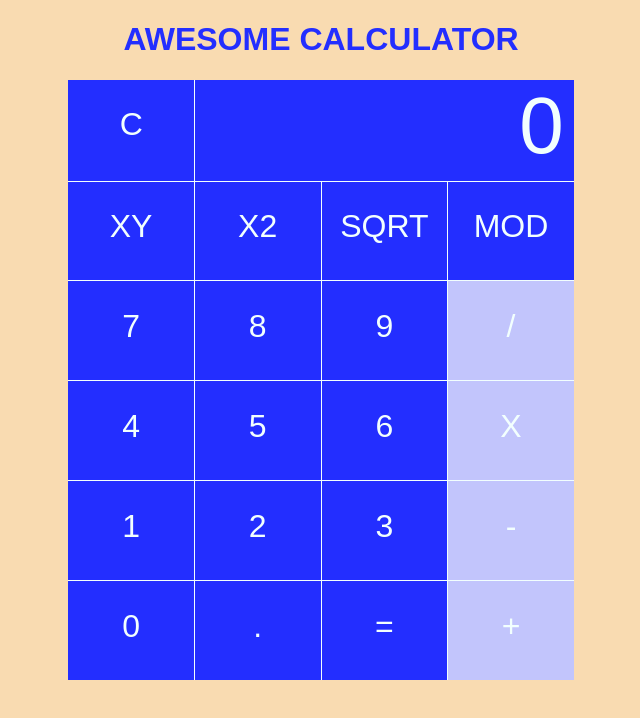
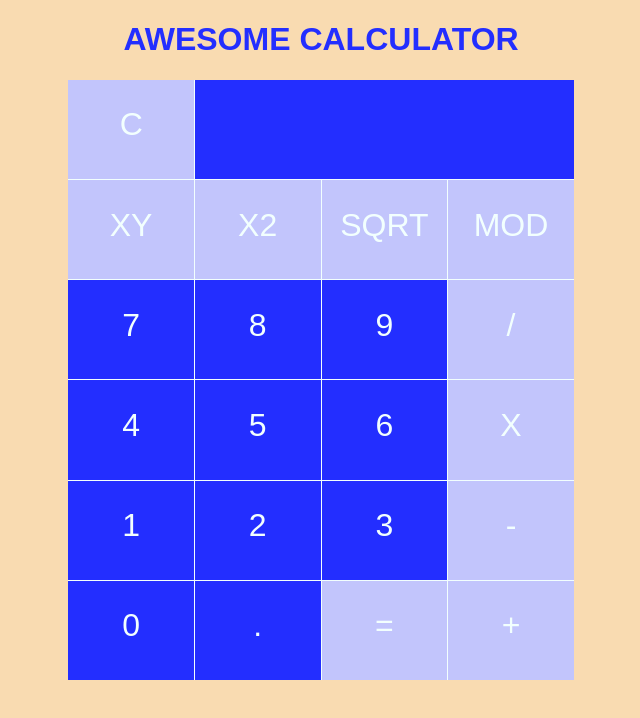
Before and after one commit to sschools/week-three-project, a plain HTML site: page index.html in a window 1280 px wide. Shown: the whole page, without its empty margins (319-959 px from the left). Drawn offline with Linux system fonts and the light colour scheme.

Commit message:
event listener established and identifying correct div, need functionality

```diff
--- a/main.css
+++ b/main.css
@@ -52,6 +52,6 @@ h2 {
   font-size: 2em;
 }
 
-#subtract, #add, #multiply, #divide {
+.operator {
   background-color: #c2c5fc;
 }
--- a/main.js
+++ b/main.js
@@ -1,35 +1,43 @@
+
+
 const buttonData = [
-  {"name": "clear", "label": "C"},
-  {"name": "display", "label": "0"},
-  {"name": "power", "label": "xy"},
-  {"name": "sqaure", "label": "x2"},
-  {"name": "sqrt", "label": "sqrt"},
-  {"name": "mod", "label": "mod"},
-  {"name": "seven", "label": "7"},
-  {"name": "eight", "label": "8"},
-  {"name": "nine", "label": "9"},
-  {"name": "divide", "label": "/"},
-  {"name": "four", "label": "4"},
-  {"name": "five", "label": "5"},
-  {"name": "six", "label": "6"},
-  {"name": "multiply", "label": "x"},
-  {"name": "one", "label": "1"},
-  {"name": "two", "label": "2"},
-  {"name": "three", "label": "3"},
-  {"name": "subtract", "label": "-"},
-  {"name": "zero", "label": "0"},
+  {"name": "clear", "label": "C", "class": "operator"},
+  {"name": "display", "label": ""},
+  {"name": "power", "label": "xy", "class": "operator"},
+  {"name": "sqaure", "label": "x2", "class": "operator"},
+  {"name": "sqrt", "label": "sqrt", "class": "operator"},
+  {"name": "mod", "label": "mod", "class": "operator"},
+  {"name": "seven", "label": "7", "class": "number", "value": 7},
+  {"name": "eight", "label": "8", "class": "number", "value": 8},
+  {"name": "nine", "label": "9", "class": "number", "value": 9},
+  {"name": "divide", "label": "/", "class": "operator"},
+  {"name": "four", "label": "4", "class": "number", "value": 4},
+  {"name": "five", "label": "5", "class": "number", "value": 5},
+  {"name": "six", "label": "6", "class": "number", "value": 6},
+  {"name": "multiply", "label": "x", "class": "operator"},
+  {"name": "one", "label": "1", "class": "number", "value": 1},
+  {"name": "two", "label": "2", "class": "number", "value": 2},
+  {"name": "three", "label": "3", "class": "number", "value": 3},
+  {"name": "subtract", "label": "-", "class": "operator"},
+  {"name": "zero", "label": "0", "class": "number", "value": 0},
   {"name": "decimal", "label": "."},
-  {"name": "equals", "label": "="},
-  {"name": "add", "label": "+"}
+  {"name": "equals", "label": "=", "class": "operator"},
+  {"name": "add", "label": "+", "class": "operator"}
 ];
-
-console.log(buttonData.length);
-for (let i = 0; i < buttonData.length; i++) {
-  console.log(buttonData[i].name + " " + buttonData[i].label);
-}
 
 let container = document.getElementById("calculator-body");
 
+function clickEvent() {
+  let divClicked;
+  if (event.target.getAttribute("class")) {
+    divClicked = event.target;
+  } else {
+    divClicked = event.target.parentElement;
+  }
+  console.log(divClicked);
+}
+
+//loop to set up physical calulcator and assign appropriate classes
 for (let i = 0; i < buttonData.length; i++) {
   let newDiv = document.createElement("div");
   let newText = document.createElement("h2");
@@ -44,6 +52,11 @@ for (let i = 0; i < buttonData.length; i++) {
     newDiv.classList.add("bottom-row");
   }
 
+  if (buttonData[i].class) {
+    newDiv.classList.add(buttonData[i].class);
+  }
+  newDiv.addEventListener("click", clickEvent);
+
   newText.appendChild(content);
   newDiv.appendChild(newText);
   container.appendChild(newDiv);
```
